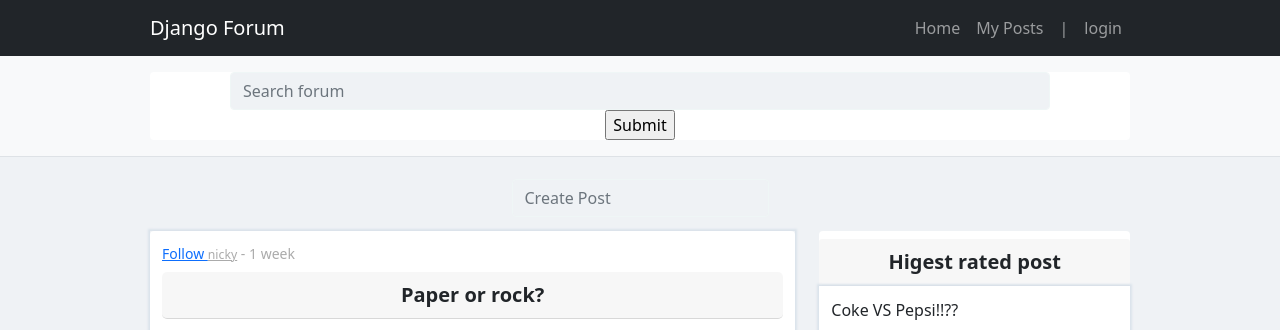
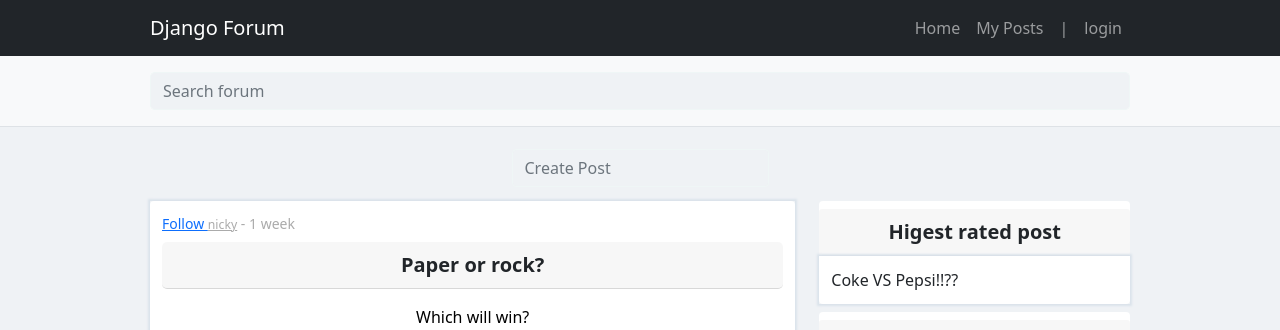
Before and after one commit to margaritisarg/forum, a Django app: page / in a window 1280 px wide. Shown: the top 330 px of the page. Run offline with Django 4.2, Linux system fonts and the light colour scheme; data comes from the database, SQL or seed files in the repository; both versions use the stored data as it was after the commit; parts of the project's set-up code (start-up, migrations or seed data) failed here and were passed over; some libraries are stand-ins or nearby versions.

Commit message:
All working. Some CSS done.

```diff
--- a/base/static/css/styles_custom.css
+++ b/base/static/css/styles_custom.css
@@ -101,6 +101,7 @@
     width: 100%;
     height: 100%;
     transition: all 0.2s;
+    margin-bottom: 50px;
   }
 
   .textarea-custom-web:hover {
@@ -114,3 +115,13 @@
     background-color: white;
     border-color: #EFF2F5;
   }
+
+
+.hide-submit-button{
+  display:none
+}
+
+.search-bar-custom{
+  padding: 0%;
+  width: 100%;
+}
--- a/base/templates/base/commentspost.html
+++ b/base/templates/base/commentspost.html
@@ -14,8 +14,8 @@
     <div class="container">
        <form method="POST" action="">
           {% csrf_token %}
+          <input type="submit" class="button-6-custom" value="Submit">
           <textarea type="text" rows="4" cols="80" class="textarea-custom-web" name="user_comment" placeholder="Write your comment..." autocomplete='off'></textarea>
-          <input type="submit" class="button-6-custom" value="Submit">
        </form>
     </div>
     {% endif %}
--- a/base/templates/base/components/searchbar_component.html
+++ b/base/templates/base/components/searchbar_component.html
@@ -4,9 +4,9 @@
             <!-- <h1 class="fw-bolder">Home</h1> -->
             <div class="card mb-4">
                     <div class="input-group">
-                        <form action="{% url 'home' %}" method="GET" class="container padding-custom" autocomplete="Off">
+                        <form action="{% url 'home' %}" method="GET" class="search-bar-custom" autocomplete="Off">
                             <input class="form-control" type="text" placeholder="Search forum" name="q" />
-                            <input type="submit">
+                            <input type="submit" class="hide-submit-button">
                         </div>
                     </div>
             </div>
```
Also changed, not shown: db.sqlite3.
